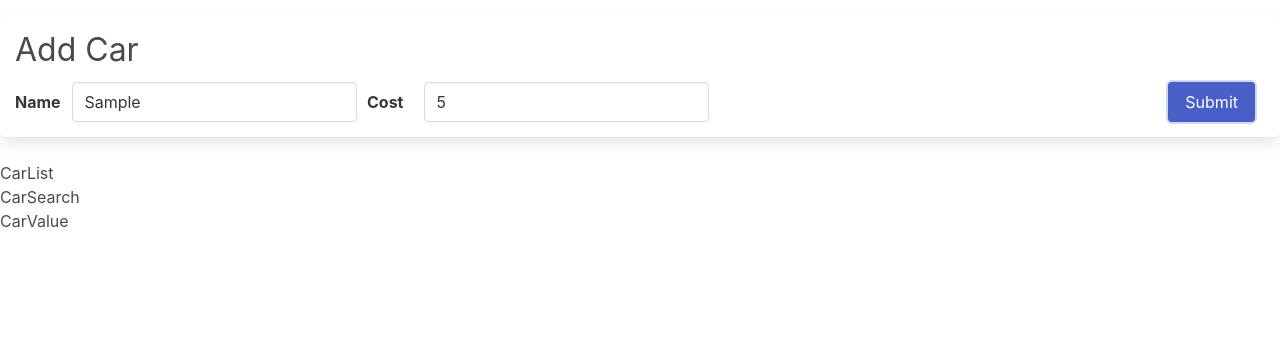
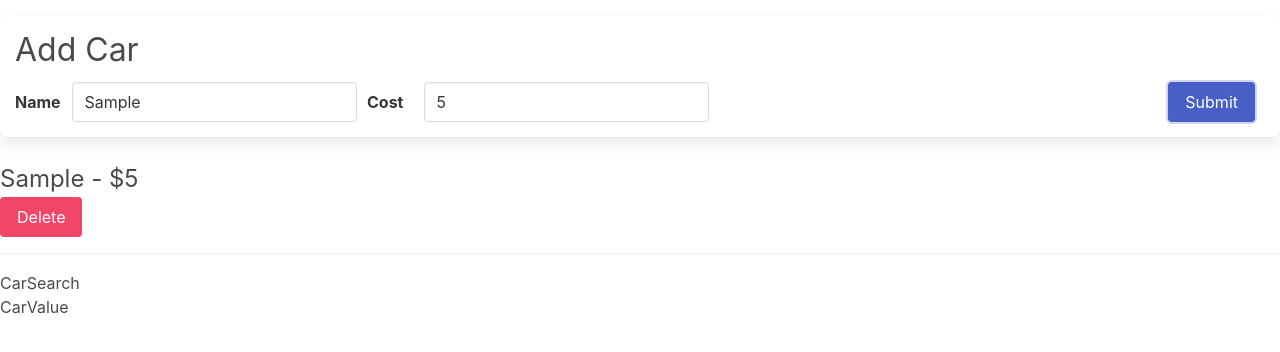
Before and after one commit to olaide-hok/Cars-Diary, a React (Create React App) app: page / in a window 1280 px wide. Both pictures are taken after typing "Sample", "5" into the empty fields and a click on the button "Submit". Shown: the top 352 px of the page. Built offline with nearby package versions, Linux system fonts and the light colour scheme.

Commit message:
Updated CarList component

```diff
--- a/src/components/CarList.js
+++ b/src/components/CarList.js
@@ -1,5 +1,36 @@
+import {useDispatch, useSelector} from 'react-redux'
+import {removeCar} from '../store'
+
 const CarList = () => {
-    return <div>CarList</div>
+    const dispatch = useDispatch()
+    const cars = useSelector((state) => {
+        return state.cars.data
+    })
+
+    const handleCarDelete = (car) => {
+        dispatch(removeCar(car.id))
+    }
+
+    const renderedCars = cars.map((car) => {
+        return (
+            <div key={car.id}>
+                <p>
+                    {car.name} - ${car.cost}
+                </p>
+                <button
+                    className="button is-danger"
+                    onClick={() => handleCarDelete(car)}>
+                    Delete
+                </button>
+            </div>
+        )
+    })
+    return (
+        <div className="car-list">
+            {renderedCars}
+            <hr />
+        </div>
+    )
 }
 
 export default CarList
```
